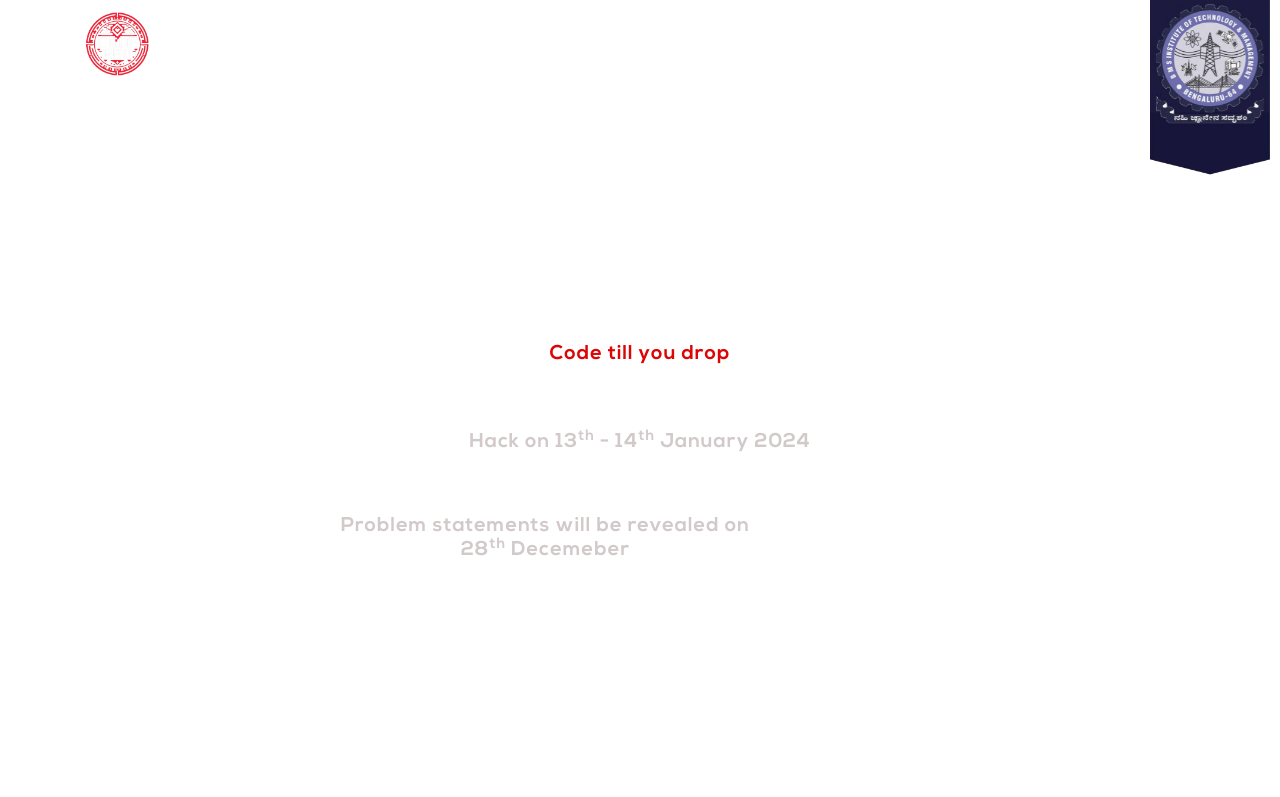
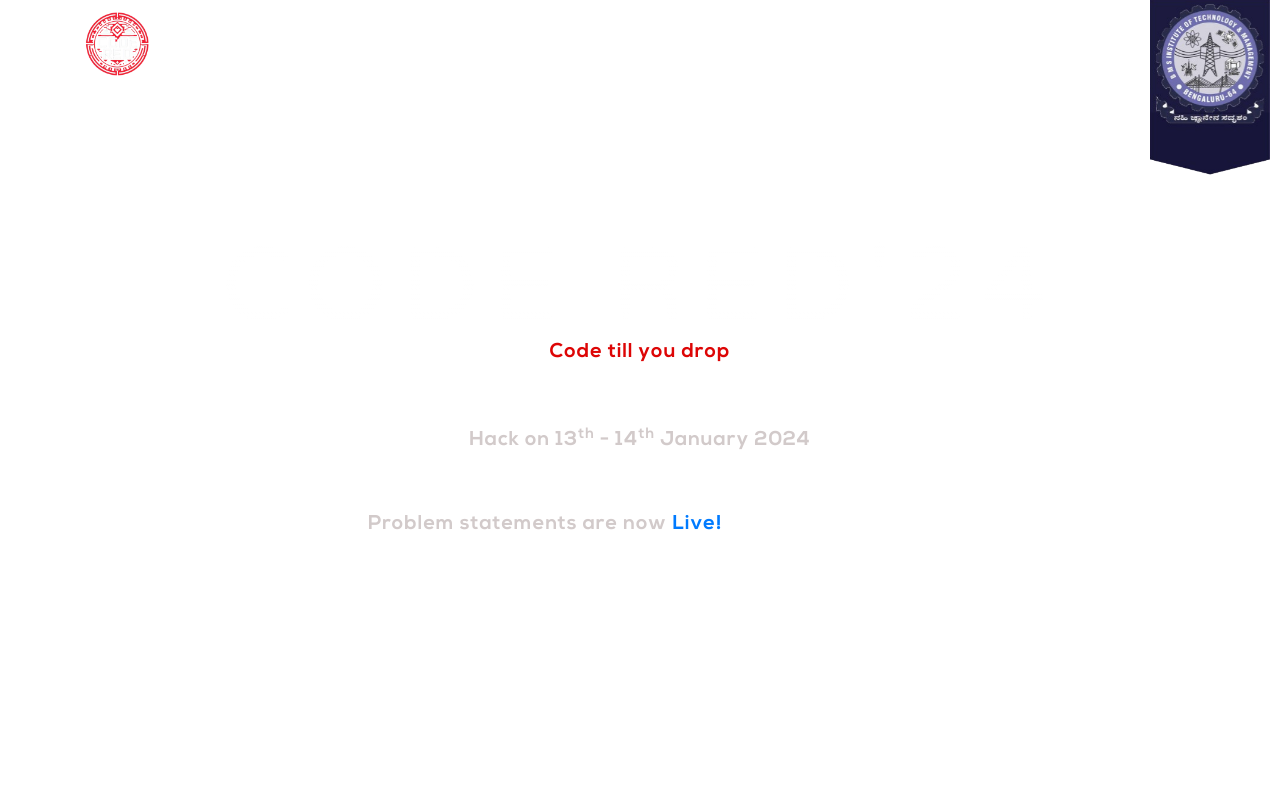
Before and after one commit to ecell-bmsit/codered, a website with bundled scripts: page index.html in a window 1280 px wide. Shown: the top 797 px of the page. Built offline with nearby package versions, Linux system fonts and the light colour scheme.

Commit message:
Changes in index page

```diff
--- a/index.html
+++ b/index.html
@@ -90,7 +90,8 @@
 				<br><br>
 				<h2 class="orange mx-auto mt-2 mb-1 sub-heading responsive-heading">Hack on 13<sup>th</sup> - 14<sup>th</sup> January 2024</h2>
 				<br></br>
-				<h2 class="orange mt-2 mb-1 sub-heading">Problem statements will be revealed on 28<sup>th</sup> Decemeber</h2>
+				<h2 class="orange mt-2 mb-1 sub-heading">Problem statements are now <strong><a href="workshops.html">Live!</a></strong></h2>
+				<br>
 				<h2 class="white mx-auto mt-2 mb-3 sub-heading responsive-heading"></h2>
 			  </div>
 			</div>
```
